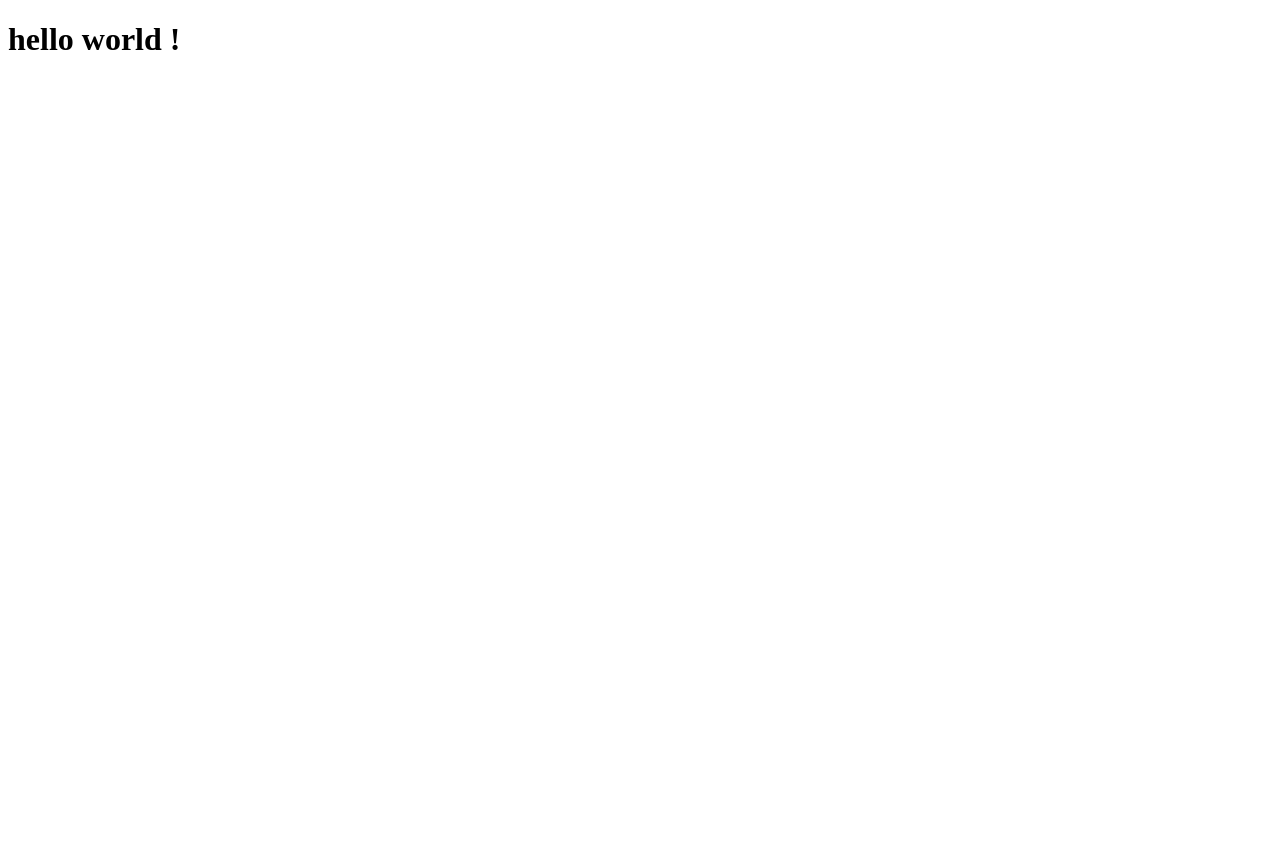
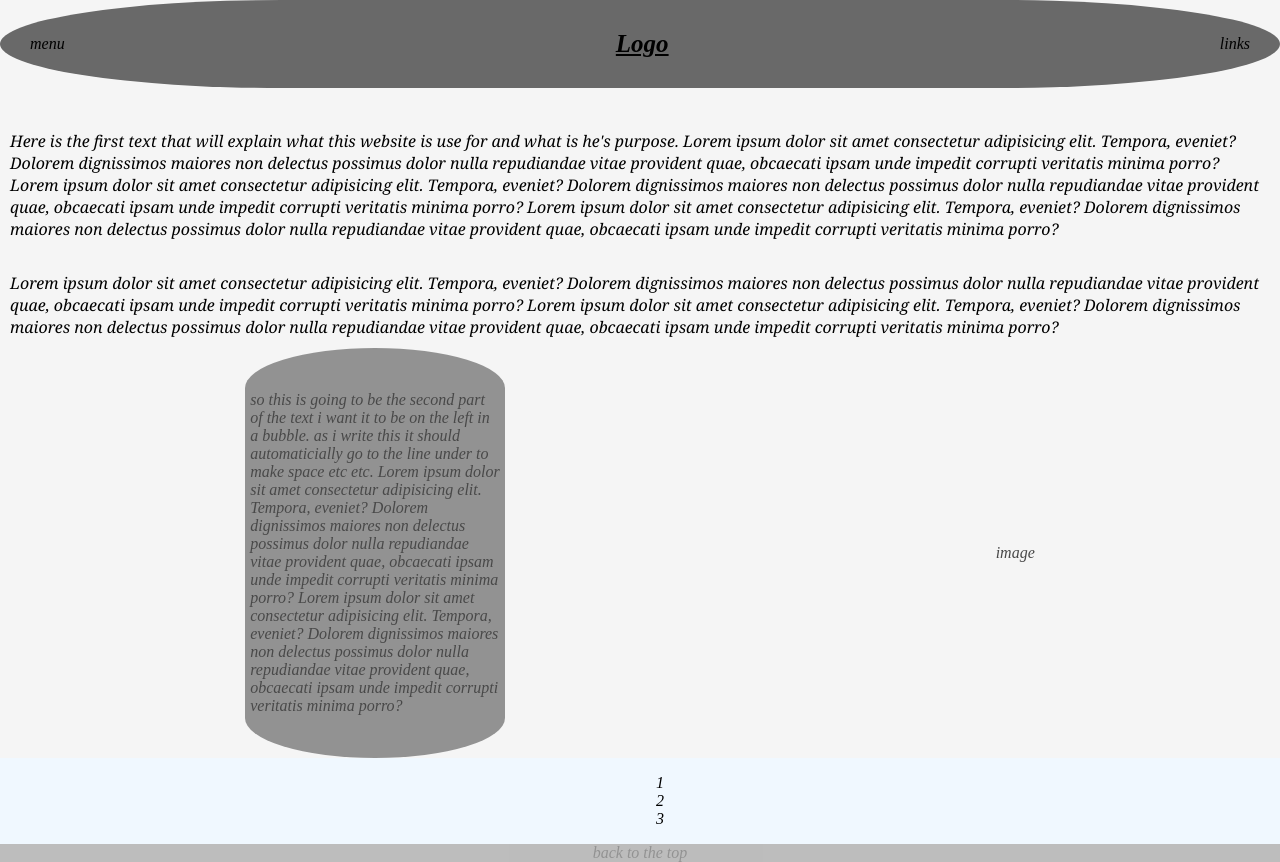
Before and after one commit to slushroot/landing-page, a plain HTML site: page index.html in a window 1280 px wide. Before the commit the page ends 800 px from the top, so only its background shows below. Drawn offline with Linux system fonts and the light colour scheme.

Commit message:
first etiration of the landing page

```diff
--- a/index.html
+++ b/index.html
@@ -7,7 +7,40 @@
     </head>
 
     <body>
-        <h1>hello world !</h1>
+
+        <div class="header">
+            <a href="#">menu</a>
+            <div class="logo">Logo</div>
+            <a href="#">links</a>
+        </div>
+
+        <div class="first-text">
+            <div class="text">Here is the first text that will explain what this website is use for and what is he's purpose. Lorem ipsum dolor sit amet consectetur adipisicing elit. Tempora, eveniet? Dolorem dignissimos maiores non delectus possimus dolor nulla repudiandae vitae provident quae, obcaecati ipsam unde impedit corrupti veritatis minima porro? Lorem ipsum dolor sit amet consectetur adipisicing elit. Tempora, eveniet? Dolorem dignissimos maiores non delectus possimus dolor nulla repudiandae vitae provident quae, obcaecati ipsam unde impedit corrupti veritatis minima porro? Lorem ipsum dolor sit amet consectetur adipisicing elit. Tempora, eveniet? Dolorem dignissimos maiores non delectus possimus dolor nulla repudiandae vitae provident quae, obcaecati ipsam unde impedit corrupti veritatis minima porro?</div>
+            <p></p>
+            <div class="text">Lorem ipsum dolor sit amet consectetur adipisicing elit. Tempora, eveniet? Dolorem dignissimos maiores non delectus possimus dolor nulla repudiandae vitae provident quae, obcaecati ipsam unde impedit corrupti veritatis minima porro? Lorem ipsum dolor sit amet consectetur adipisicing elit. Tempora, eveniet? Dolorem dignissimos maiores non delectus possimus dolor nulla repudiandae vitae provident quae, obcaecati ipsam unde impedit corrupti veritatis minima porro?</div>
+        </div>
+
+        <div class="container">
+            <div class="second-text">
+                <div class="text">so this is going to be the second part of the text i want it to be on the left in a bubble. as i write this it should automaticially go to the line under to make space etc etc. Lorem ipsum dolor sit amet consectetur adipisicing elit. Tempora, eveniet? Dolorem dignissimos maiores non delectus possimus dolor nulla repudiandae vitae provident quae, obcaecati ipsam unde impedit corrupti veritatis minima porro? Lorem ipsum dolor sit amet consectetur adipisicing elit. Tempora, eveniet? Dolorem dignissimos maiores non delectus possimus dolor nulla repudiandae vitae provident quae, obcaecati ipsam unde impedit corrupti veritatis minima porro?</div>
+            </div>
+
+            <div class="image"><a href="">image</a></div>
+        </div>
+        <div class="list">
+            <ul>
+                <li>1</li>
+                <li>2</li>
+                <li>3</li>
+            </ul>
+        </div>
+
+        <div class="footer">
+            <a href="">back to the top</a>
+        </div>
+
+
+
     </body>
 
 
--- a/style/stylesheet.css
+++ b/style/stylesheet.css
@@ -1,3 +1,88 @@
 body {
+    margin: 0;
+    font-style: italic;
+    font-size: medium;
+    background-color: whitesmoke;
+}
 
+.container {
+    display: flex;
+    justify-content: space-around;
 }
+
+.header {
+    margin-bottom: 32px;
+    padding: 30px;
+    border-radius: 50%/100px;
+    background-color: dimgray;
+    display: flex;
+    align-items: center;
+    justify-content: space-between;
+    text-align: center;
+}
+
+.logo {
+    font-size: 25px;
+    font-style: Serif;
+    font-weight: bold;
+    text-decoration: underline;
+}
+
+.first-text {
+    display: flex;
+    flex-direction: column;
+    align-items: center;
+    justify-content: center;
+    padding: 10px;
+    font-family: Georgia, 'Times New Roman', Times, serif;
+}
+
+.second-text {
+    width: 250px;
+    height: 400px;
+    padding: 5px;;
+    opacity: 0.7;
+    background-color: dimgray;
+    display: flex;
+    flex-direction: column;
+    border-radius: 50%/40px;
+    justify-content: center;
+}
+
+.image {
+    image-rendering: pixelated;
+    border-radius: 50%/40px;
+    opacity: 0.7;
+    display: flex;
+    flex-direction: column;
+    justify-content: center;
+}
+
+.list {
+    justify-content: center;
+    align-items: center;
+    display: flex;
+    background-color: aliceblue;
+}
+
+ul {
+    display: flex;
+    flex-direction: column;
+    list-style-type: none;
+}
+
+a {
+    text-decoration: none;
+    list-style-type: none;
+    color: black;
+}
+
+.footer {
+
+    left: 0;
+    bottom: 0;
+    width: 100%;
+    text-align: center;
+    background-color: dimgray;
+    opacity: 0.4;
+}
```
Also changed, not shown: 1 other file.
